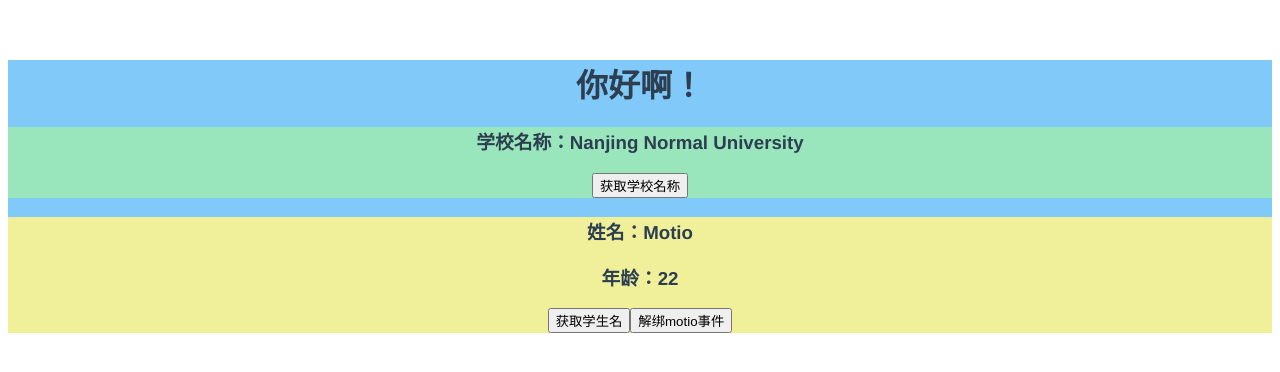
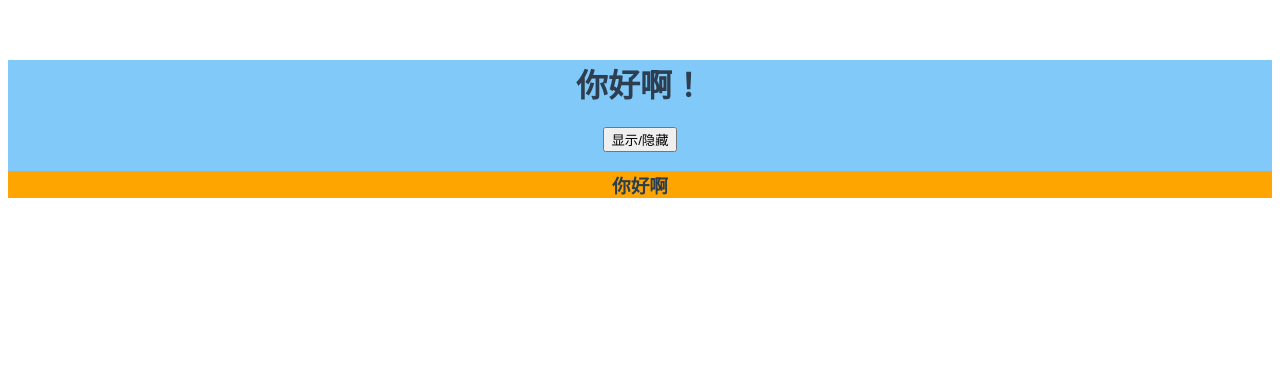
Before and after one commit to minsaccount/TodoList, a Vue app: page / in a window 1280 px wide. Shown: the top 372 px of the page. Built offline with nearby package versions, Linux system fonts and the light colour scheme.

Commit message:
动画效果

```diff
--- a/src/App.vue
+++ b/src/App.vue
@@ -1,20 +1,16 @@
 <template>
   <div id="app">
-    <h1>{{ msg }}{{studentName}}</h1>
-    <SchoolInfo :getSchoolName="getSchoolName"></SchoolInfo>
-    <StudentInfo @motio="getStudentName"></StudentInfo>
+    <h1>{{ msg }}</h1>
+    <Test />
   </div>
 </template>
 
 <script>
-import SchoolInfo from "./components/SchoolInfo.vue";
-import StudentInfo from "./components/StudentInfo.vue";
-
+import Test from "./components/TestChange";
 export default {
   name: "App",
   components: {
-    SchoolInfo,
-    StudentInfo,
+    Test,
   },
   data() {
     return {
@@ -22,15 +18,7 @@
       studentName: "",
     };
   },
-  methods: {
-    getSchoolName(value) {
-      console.log(value);
-    },
-    getStudentName(value) {
-      console.log(value);
-      this.studentName = value;
-    },
-  },
+  methods: {}, //
 };
 </script>
 
--- a/src/components/SchoolInfo.vue
+++ b/src/components/SchoolInfo.vue
@@ -1,7 +1,7 @@
 <template>
   <div class="school">
     <h3>学校名称：{{ name }}</h3>
-    <button @click="sendSchoolName">获取学校名称</button>
+
   </div>
 </template>
 
@@ -12,12 +12,7 @@
       name: "Nanjing Normal University",
     };
   },
-  props:['getSchoolName'],
-  methods:{
-    sendSchoolName(){
-      this.getSchoolName(this.name)
-    }
-  }
+
 };
 </script>
 
--- a/src/components/StudentInfo.vue
+++ b/src/components/StudentInfo.vue
@@ -2,8 +2,6 @@
   <div class="student">
     <h3>姓名：{{ name }}</h3>
     <h3>年龄：{{ age }}</h3>
-    <button @click="sendStudentName">获取学生名</button>
-    <button @click="unbind">解绑motio事件</button>
   </div>
 </template>
 
@@ -16,13 +14,7 @@
     };
   },
   methods: {
-    sendStudentName() {
-      //出发Student组件身上的motio事件
-      this.$emit("motio", this.name);
-    },
-    unbind() {
-      this.$off('motio')
-    },
+
   },
 };
 </script>
--- /dev/null
+++ b/src/components/TestChange.vue
@@ -0,0 +1,25 @@
+<template>
+  <div>
+    <button @click="change">显示/隐藏</button>
+    <h3 class="content">你好啊</h3>
+  </div>
+</template>
+
+<script>
+export default {
+  data() {
+    return {};
+  },
+  methods: {
+    change() {
+
+    },
+  },
+};
+</script>
+
+<style lang="scss">
+.content {
+  background-color: orange;
+}
+</style>
```
